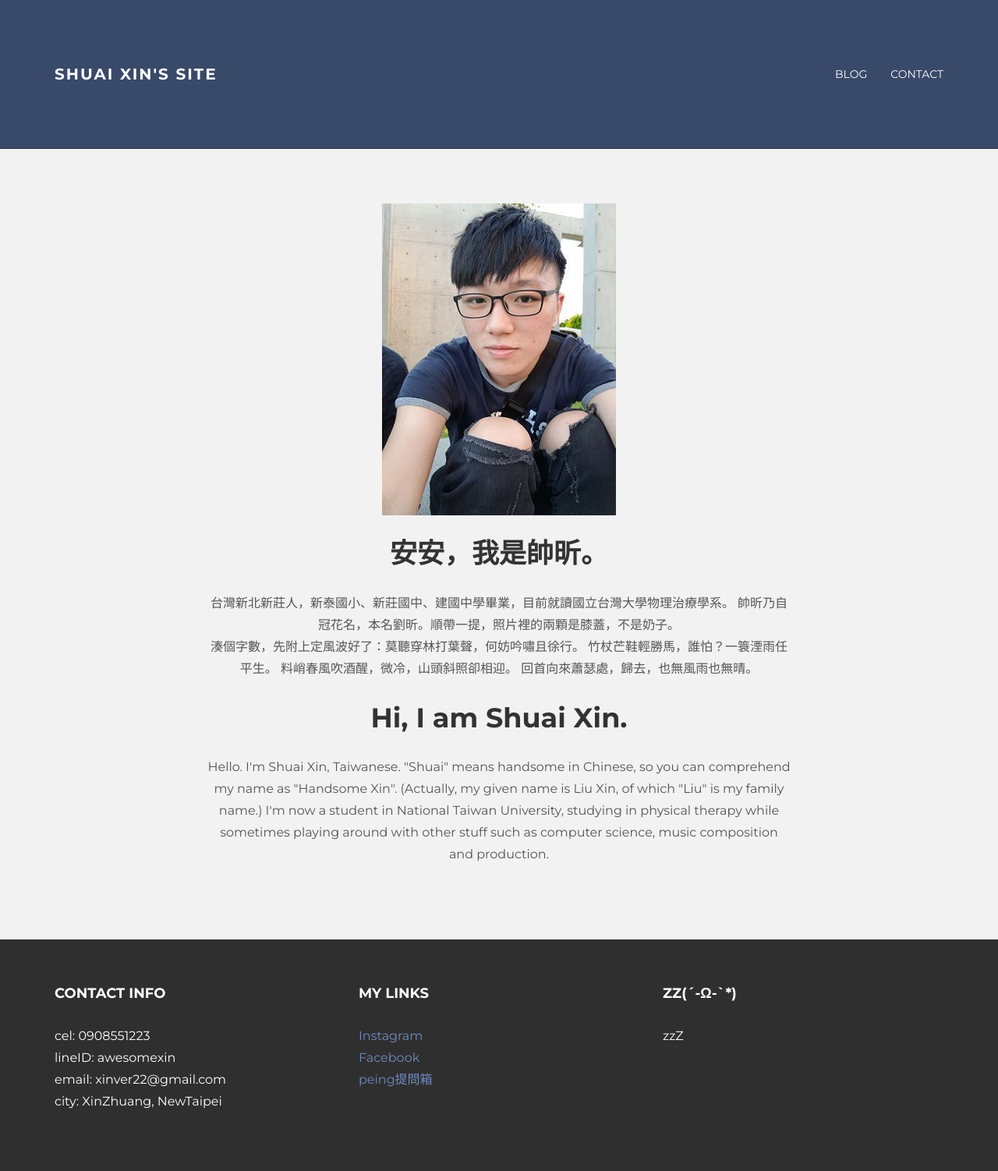
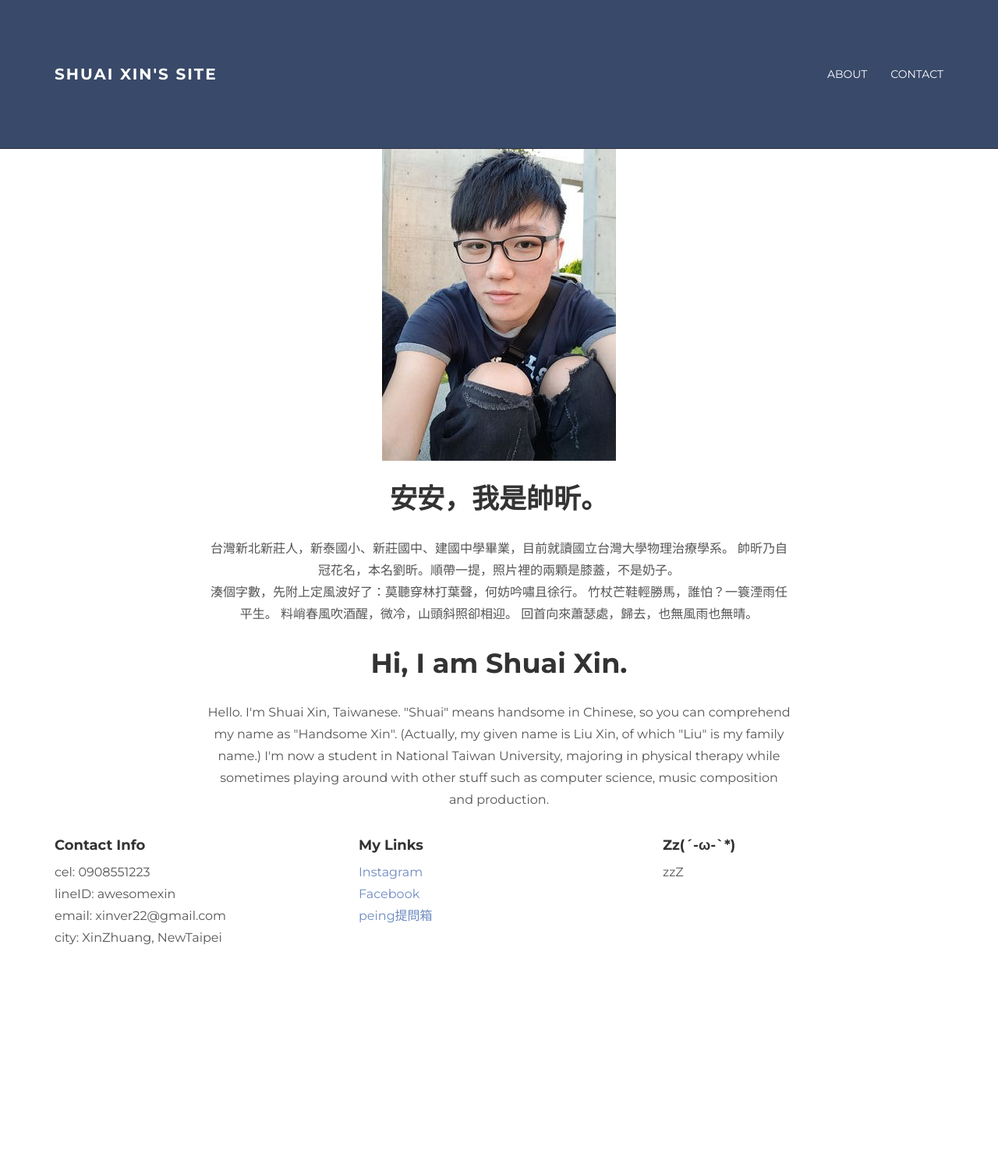
Before and after one commit to Shuai-Xin/djan, a Django app: page / in a window 1280 px wide. Shown: the whole page at 78% size. After the commit the page ends 1212 px from the top, so only its background shows below. Run offline with Django 3.2, Linux system fonts and the light colour scheme; some libraries are stand-ins or nearby versions.

Commit message:
new content and some links

```diff
--- a/templates/index.html
+++ b/templates/index.html
@@ -40,22 +40,22 @@
             <span class="icon-bar"></span>
             <span class="icon-bar"></span>
           </button>
-          <a class="navbar-brand" href="index.html">Shuai Xin's Site</a>
+          <a class="navbar-brand" href="">Shuai Xin's Site</a>
         </div>
         <div class="navbar-collapse collapse">
           <ul class="nav navbar-nav navbar-right">
           	<!--
             <li><a href="work.html">Work</a></li>
             <li><a href="about.html">About</a></li>  -->
-            <li><a href="#">Blog</a></li>
-            <li><a href="#footer">Contact</a></li>
+            <li><a href="#about">About</a></li>
+            <li><a href="#contact">Contact</a></li>
           </ul>
         </div><!--/.nav-collapse -->
       </div>
     </div>
 
 	<!-- +++++ Welcome Section +++++ -->
-	<div id="ww">
+	<div id="about">
 	    <div class="container">
 			<div class="row">
 				<div class="col-lg-8 col-lg-offset-2 centered">
@@ -69,7 +69,11 @@
 回首向來蕭瑟處，歸去，也無風雨也無晴。
 </p>
 					<h1>Hi, I am Shuai Xin.</h1>
-					<p>Hello. I'm Shuai Xin, Taiwanese. "Shuai" means handsome in Chinese, so you can comprehend my name as "Handsome Xin". (Actually, my given name is Liu Xin, of which "Liu" is my family name.) I'm now a student in National Taiwan University, studying in physical therapy while sometimes playing around with other stuff such as computer science, music composition and production.</p>
+					<p>Hello. I'm Shuai Xin, Taiwanese. "Shuai" means handsome in Chinese, so you can
+             comprehend my name as "Handsome Xin". (Actually, my given name is Liu Xin, of
+             which "Liu" is my family name.) I'm now a student in National Taiwan University,
+              majoring in physical therapy while sometimes playing around with other stuff
+              such as computer science, music composition and production.</p>
 				</div><!-- /col-lg-8 -->
 			</div><!-- /row -->
 	    </div> <!-- /container -->
@@ -82,7 +86,7 @@
 
 	<!-- +++++ Footer Section +++++ -->
 
-	<div id="footer">
+	<div id="contact">
 		<div class="container">
 			<div class="row">
 				<div class="col-lg-4">
```
